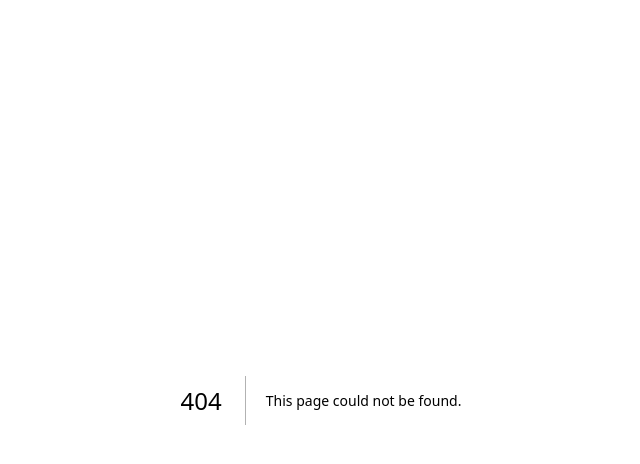
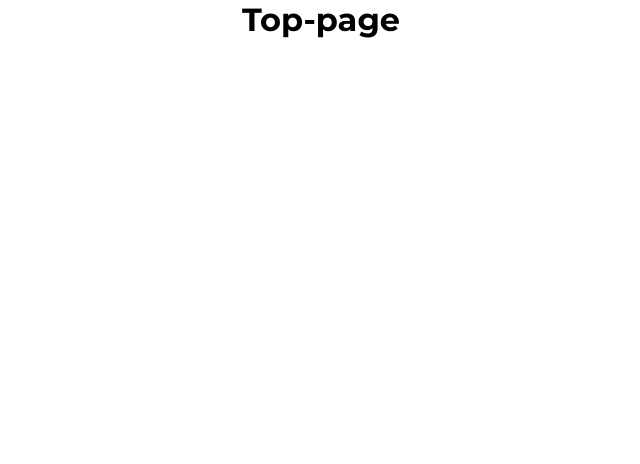
Before and after one commit to dekopon21020014/gesture-presenter, a Next.js app in the folder front/: page /top in a window 1280 px wide. Before the commit this address had no page. Shown: the top 464 px of the page, without its empty margins (319-959 px from the left). Built offline with nearby package versions, Linux system fonts and the light colour scheme.

Commit message:
top-page作成

```diff
--- a/front/package.json
+++ b/front/package.json
@@ -12,7 +12,7 @@
     "@emotion/react": "^11.11.4",
     "@emotion/styled": "^11.11.5",
     "@mediapipe/tasks-vision": "^0.10.14",
-    "@mui/material": "^5.15.20",
+    "@mui/material": "^5.16.0",
     "gsap": "^3.12.5",
     "next": "14.2.3",
     "node-fetch": "^3.3.2",
--- a/front/src/app/page.tsx
+++ b/front/src/app/page.tsx
@@ -4,11 +4,12 @@
 import BasicSlider from "./components/BasicSlider/BasicSlider";
 import styles from "./page.module.css";
 import { Mediapipe } from "./components/Detection/Mediapipe";
+import Top from "./top/page";
 
 export default function Home() {
   return (
     <div className={styles.wrapper}>
-      <BasicSlider />
+      <Top />
     </div>
   );
 }
--- /dev/null
+++ b/front/src/app/top/page.tsx
@@ -0,0 +1,10 @@
+'use client';
+const Top = () => {
+    //ここにJS挿入可能
+    return (
+        <main>
+            <h1>Top-page</h1>
+        </main>
+    );
+}
+export default Top
```
Also changed, not shown: 1 other file (tests, documents, lock files or other folders).
